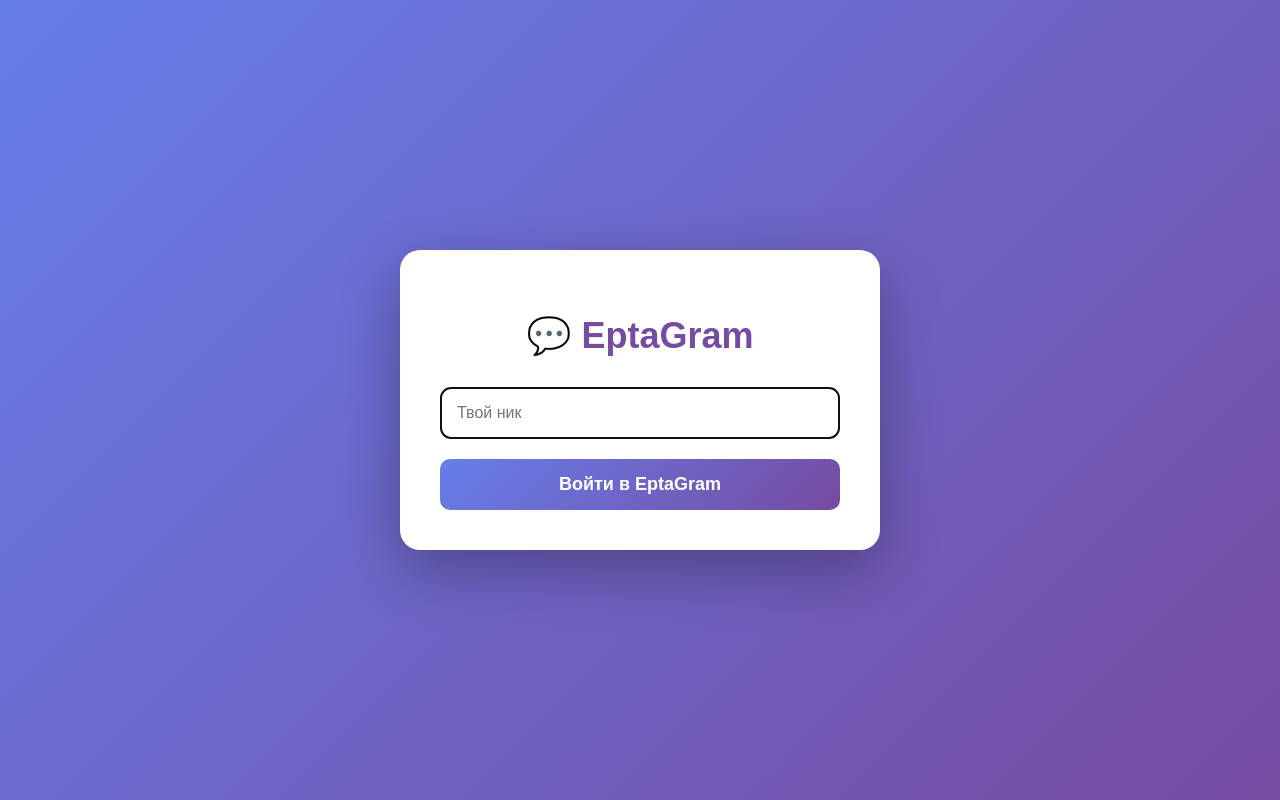
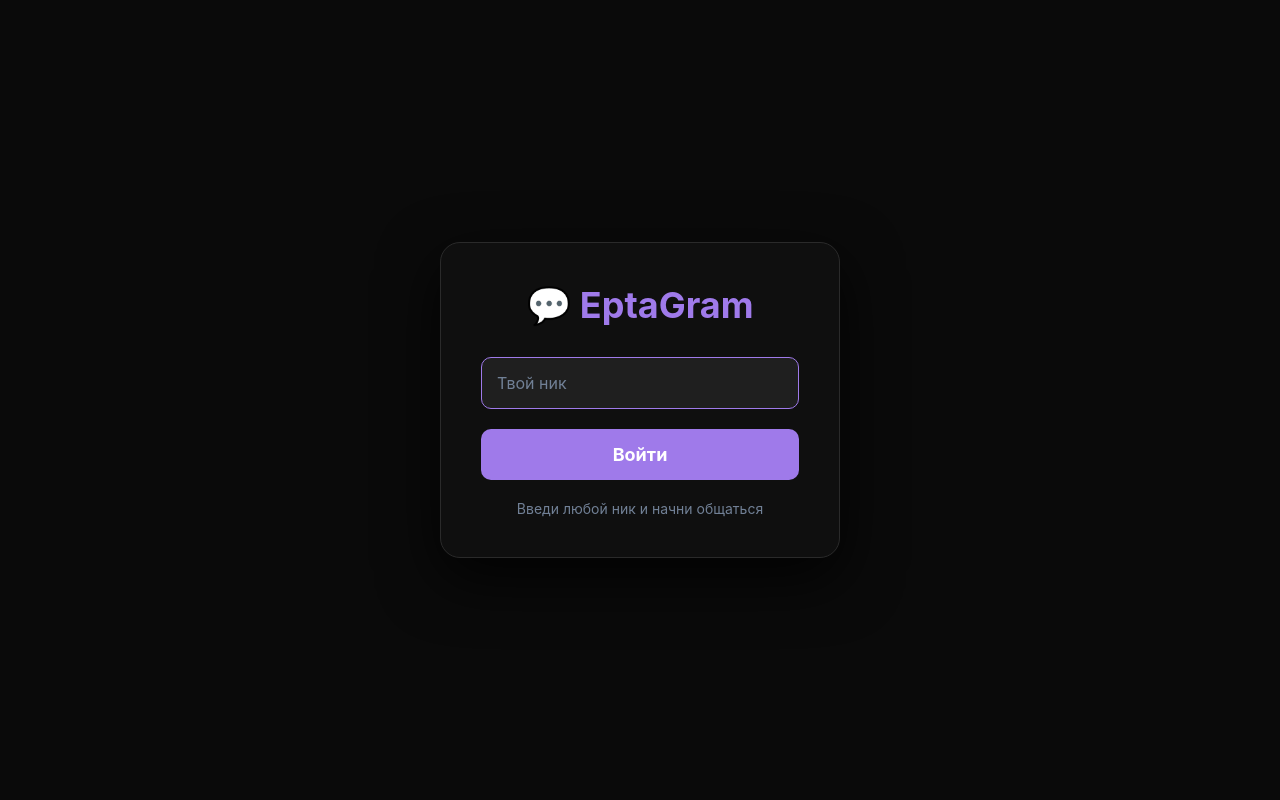
Before and after one commit to Antonov3732/rendergram, a Flask app: page / in a window 1280 px wide. Run offline with Flask 3, Linux system fonts and the light colour scheme.

Commit message:
Update login.html

```diff
--- a/templates/login.html
+++ b/templates/login.html
@@ -1,49 +1,87 @@
 <!DOCTYPE html>
-<html>
+<html lang="ru">
 <head>
+    <meta charset="UTF-8">
+    <meta name="viewport" content="width=device-width, initial-scale=1.0">
     <title>EptaGram - Вход</title>
     <style>
+        * {
+            margin: 0;
+            padding: 0;
+            box-sizing: border-box;
+            font-family: -apple-system, BlinkMacSystemFont, 'Segoe UI', Roboto, Oxygen, Ubuntu, sans-serif;
+        }
+
         body {
-            background: linear-gradient(135deg, #667eea 0%, #764ba2 100%);
-            font-family: Arial, sans-serif;
+            background: #0a0a0a;
             height: 100vh;
             display: flex;
             justify-content: center;
             align-items: center;
-            margin: 0;
         }
+
         .auth-container {
-            background: white;
+            background: #0f0f0f;
             padding: 40px;
             border-radius: 20px;
-            box-shadow: 0 20px 60px rgba(0,0,0,0.3);
+            box-shadow: 0 20px 60px rgba(0,0,0,0.8);
             width: 400px;
             text-align: center;
+            border: 1px solid #2a2a2a;
         }
-        h1 { color: #764ba2; margin-bottom: 30px; font-size: 36px; }
+
+        h1 {
+            color: #9f7aea;
+            margin-bottom: 30px;
+            font-size: 36px;
+        }
+
         input {
             width: 100%;
             padding: 15px;
             margin-bottom: 20px;
-            border: 2px solid #e0e0e0;
+            border: 1px solid #2d2d2d;
             border-radius: 10px;
             font-size: 16px;
             box-sizing: border-box;
+            background: #1a1a1a;
+            color: #e2e8f0;
+            transition: 0.2s;
         }
+
+        input:focus {
+            border-color: #9f7aea;
+            outline: none;
+            background: #1f1f1f;
+        }
+
+        input::placeholder {
+            color: #718096;
+        }
+
         button {
             width: 100%;
             padding: 15px;
-            background: linear-gradient(135deg, #667eea 0%, #764ba2 100%);
+            background: #9f7aea;
             color: white;
             border: none;
             border-radius: 10px;
             font-size: 18px;
             font-weight: bold;
             cursor: pointer;
+            transition: 0.2s;
         }
+
         button:hover {
+            background: #805ad5;
             transform: scale(1.02);
-            box-shadow: 0 10px 20px rgba(102, 126, 234, 0.4);
+            box-shadow: 0 10px 20px rgba(128, 90, 213, 0.3);
+        }
+
+        .footer {
+            margin-top: 20px;
+            color: #718096;
+            font-size: 14px;
         }
     </style>
 </head>
@@ -52,8 +90,11 @@
         <h1>💬 EptaGram</h1>
         <form method="post" action="/login">
             <input type="text" name="username" placeholder="Твой ник" required autocomplete="off" autofocus>
-            <button type="submit">Войти в EptaGram</button>
+            <button type="submit">Войти</button>
         </form>
+        <div class="footer">
+            Введи любой ник и начни общаться
+        </div>
     </div>
 </body>
 </html>
```
